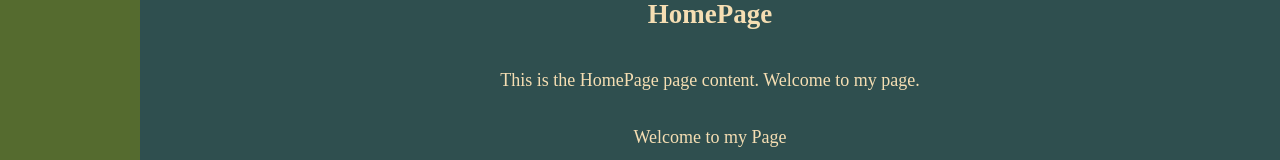
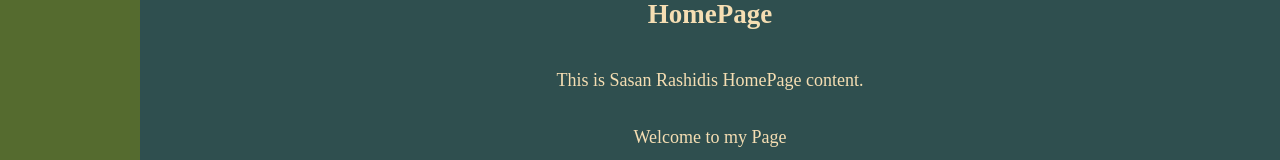
Before and after one commit to sasanrashidi/Inlamning_1, a plain HTML site: page MyAppFinal/index.html in a window 1280 px wide. Shown: the part 339-499 px from the top of the page. Drawn offline with Linux system fonts and the light colour scheme.

```diff
--- a/MyAppFinal/index.html
+++ b/MyAppFinal/index.html
@@ -16,7 +16,7 @@
         <div class="GridItemMain">
             <div class="about-contentIndex">
                 <h2>HomePage</h2>
-                <p>This is the HomePage page content. Welcome to my page.</p>
+                <p>This is Sasan Rashidis HomePage content.</p>
                 <p>Welcome to my Page</p>
             </div>
         </div>
```
